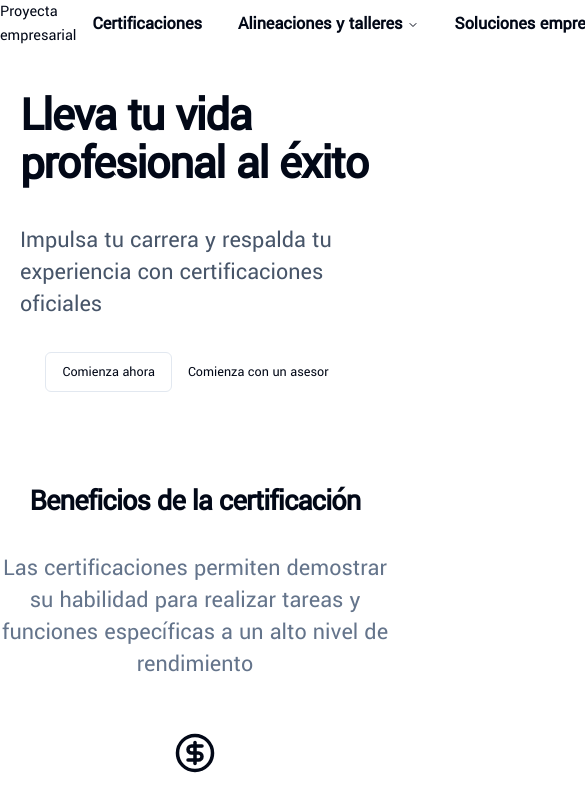
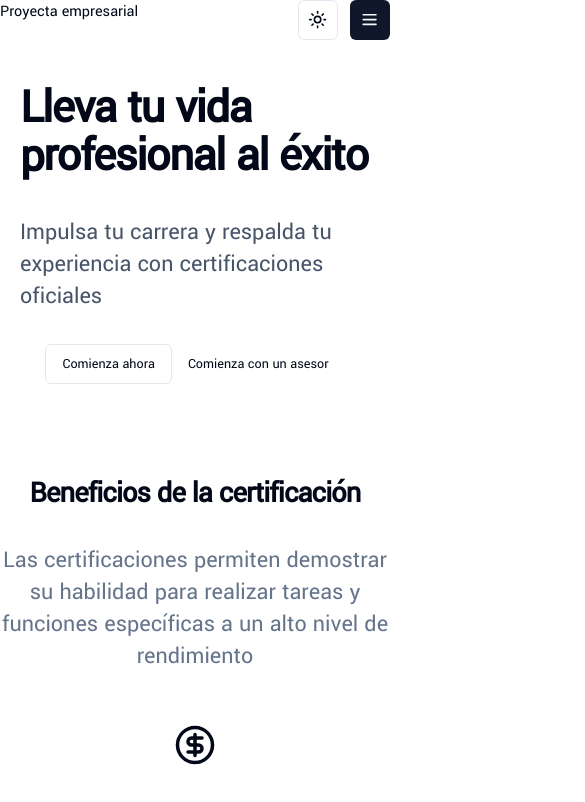
Before and after one commit to esphiritu/centro-evaluacion, a Next.js app: page / in a window 390 px wide. Shown: the top 802 px of the page, 585 px wide, since content can reach past the window. Built offline with nearby package versions, Linux system fonts and the light colour scheme.

Commit message:
The navbar works both mobile and Desktop, but it needs better styling when displays on mobile

```diff
--- a/src/app/layout.js
+++ b/src/app/layout.js
@@ -14,7 +14,7 @@ export const metadata = {
 export default function RootLayout({ children }) {
   return (
     <html lang="es" dir="ltr" suppressHydrationWarning>
-      <body className={yan.className}>
+      <body className={`"h-screen w-screen" ${yan.className}`}>
         <ThemeProvider
           attribute="class"
           defaultTheme="system"
--- a/src/components/organisms/Header.jsx
+++ b/src/components/organisms/Header.jsx
@@ -1,10 +1,7 @@
 'use client'
-
-import * as React from "react"
+import React, {useState} from "react"
 import Link from "next/link"
-
 import { cn } from "@/lib/utils"
-
 import {
   NavigationMenu,
   NavigationMenuContent,
@@ -15,7 +12,10 @@ import {
   NavigationMenuViewport,
   navigationMenuTriggerStyle,
 } from "@/components/ui/navigation-menu"
+import { Button } from "@/components/ui/button";
+import { MenuIcon, X } from "lucide-react";
 import { ModeToggle } from "@/utilities/dark-light-functionality/ModeToggle";
+import { useMediaQuery } from "@/utilities/use-media-query"
 
 const services = [
   {
@@ -40,12 +40,13 @@ const services = [
 
 
 function Header() {
-
+  const isDesktop = useMediaQuery("(min-width: 768px)")
+  const [open, setOpen] = useState(false)
   return (
     <>
-      <header className="flex justify-around">
+      <header className="flex justify-between">
         <Link href="./">Proyecta empresarial</Link>
-        <NavigationMenu>
+        <NavigationMenu className={open ? "top-[5%]" : "top-[-100%]"}>
           <NavigationMenuList>
             <NavigationMenuItem>
               <Link href="./certificaciones" legacyBehavior passHref>
@@ -118,7 +119,15 @@ function Header() {
           </NavigationMenuList>
         </NavigationMenu>
         {/* <ThemeSwitch></ThemeSwitch> */}
-        <ModeToggle></ModeToggle>
+        <div className="flex">
+          <ModeToggle></ModeToggle>
+          <Button onClick={() => setOpen( open ? false : true)} size="icon" className={"md:hidden ml-3"}>
+            {open ?
+              <X className="h-[1.2rem] w-[1.2rem] rotate-0 scale-100 transition-all dark:-rotate-90 dark:scale-0"></X>
+              : <MenuIcon className="h-[1.2rem] w-[1.2rem] rotate-0 scale-100 transition-all dark:rotate-0 dark:scale-100"></MenuIcon>
+            }
+          </Button>
+        </div>
       </header>
     </>
   );
--- a/src/components/ui/navigation-menu.jsx
+++ b/src/components/ui/navigation-menu.jsx
@@ -9,7 +9,7 @@ const NavigationMenu = React.forwardRef(({ className, children, ...props }, ref)
   <NavigationMenuPrimitive.Root
     ref={ref}
     className={cn(
-      "relative z-10 flex max-w-max flex-1 items-center justify-center",
+      "absolute md:relative min-h-[60vh] md:min-h-fit left-0 z-10 w-full md:w-auto flex items-center justify-center px-5",
       className
     )}
     {...props}>
@@ -23,7 +23,7 @@ const NavigationMenuList = React.forwardRef(({ className, ...props }, ref) => (
   <NavigationMenuPrimitive.List
     ref={ref}
     className={cn(
-      "group flex flex-1 list-none items-center justify-center space-x-1",
+      "group flex md:flex-row flex-col flex-1 list-none justify-center space-x-1",
       className
     )}
     {...props} />
--- a/src/utilities/dark-light-functionality/ModeToggle.jsx
+++ b/src/utilities/dark-light-functionality/ModeToggle.jsx
@@ -18,7 +18,7 @@ export function ModeToggle() {
   return (
     <DropdownMenu>
       <DropdownMenuTrigger asChild>
-        <Button variant="outline" size="icon">
+        <Button variant="outline" size="icon" className="md:mr-10">
           <SunIcon className="h-[1.2rem] w-[1.2rem] rotate-0 scale-100 transition-all dark:-rotate-90 dark:scale-0" />
           <MoonIcon className="absolute h-[1.2rem] w-[1.2rem] rotate-90 scale-0 transition-all dark:rotate-0 dark:scale-100" />
           <span className="sr-only">Toggle theme</span>
--- a/src/utilities/dark-light-functionality/ThemeSwitch.jsx
+++ b/src/utilities/dark-light-functionality/ThemeSwitch.jsx
@@ -5,6 +5,7 @@ import { useTheme } from 'next-themes'
 const ThemeSwitch = () => {
   const [mounted, setMounted] = useState(false)
   const { theme, setTheme } = useTheme()
+
 
   // useEffect only runs on the client, so now we can safely show the UI
   useEffect(() => {
--- /dev/null
+++ b/src/utilities/use-media-query.jsx
@@ -0,0 +1,19 @@
+import * as React from "react"
+
+export function useMediaQuery(query) {
+  const [value, setValue] = React.useState(false)
+
+  React.useEffect(() => {
+    function onChange(event) {
+      setValue(event.matches)
+    }
+
+    const result = matchMedia(query)
+    result.addEventListener("change", onChange)
+    setValue(result.matches)
+
+    return () => result.removeEventListener("change", onChange)
+  }, [query])
+
+  return value
+}
```
